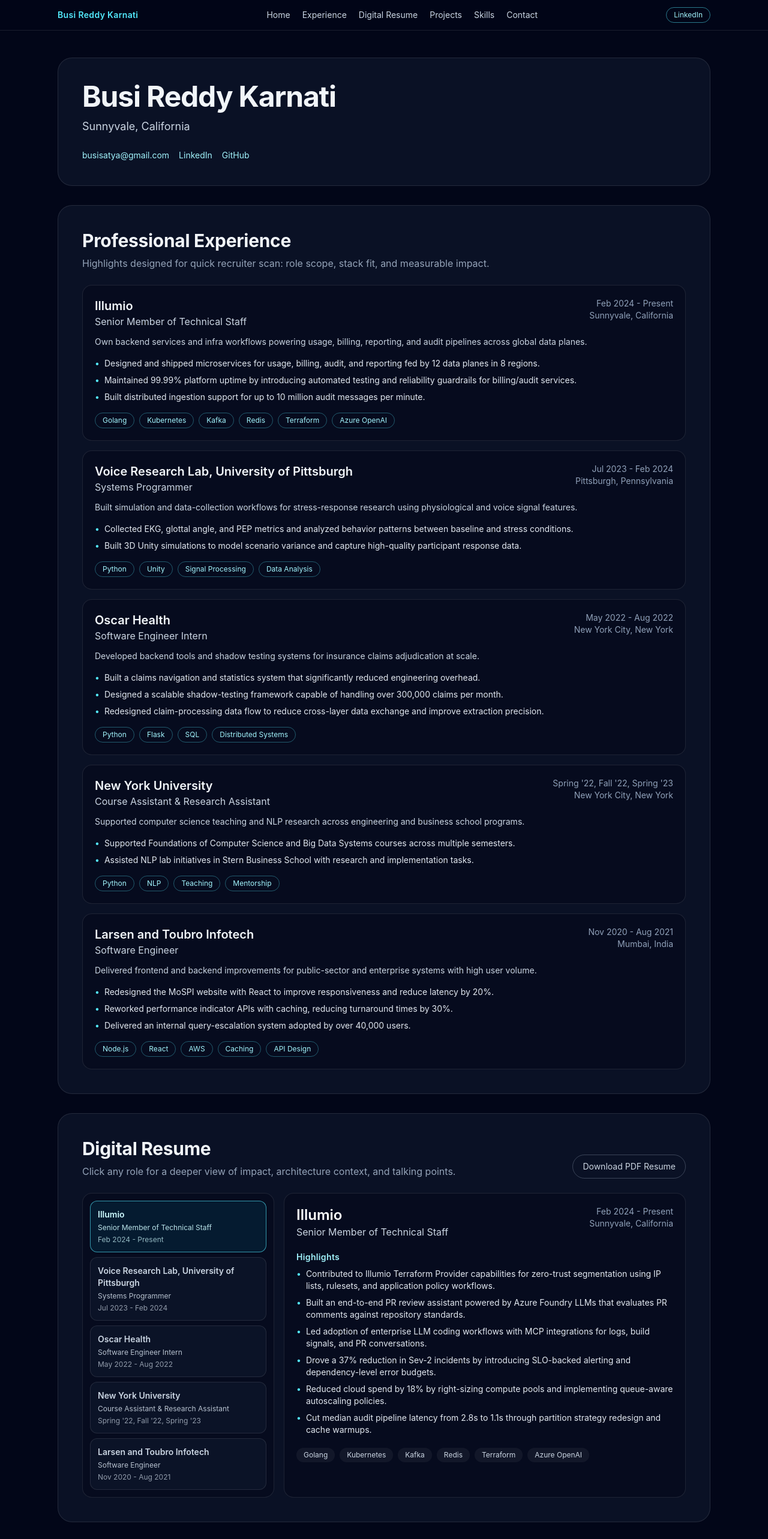
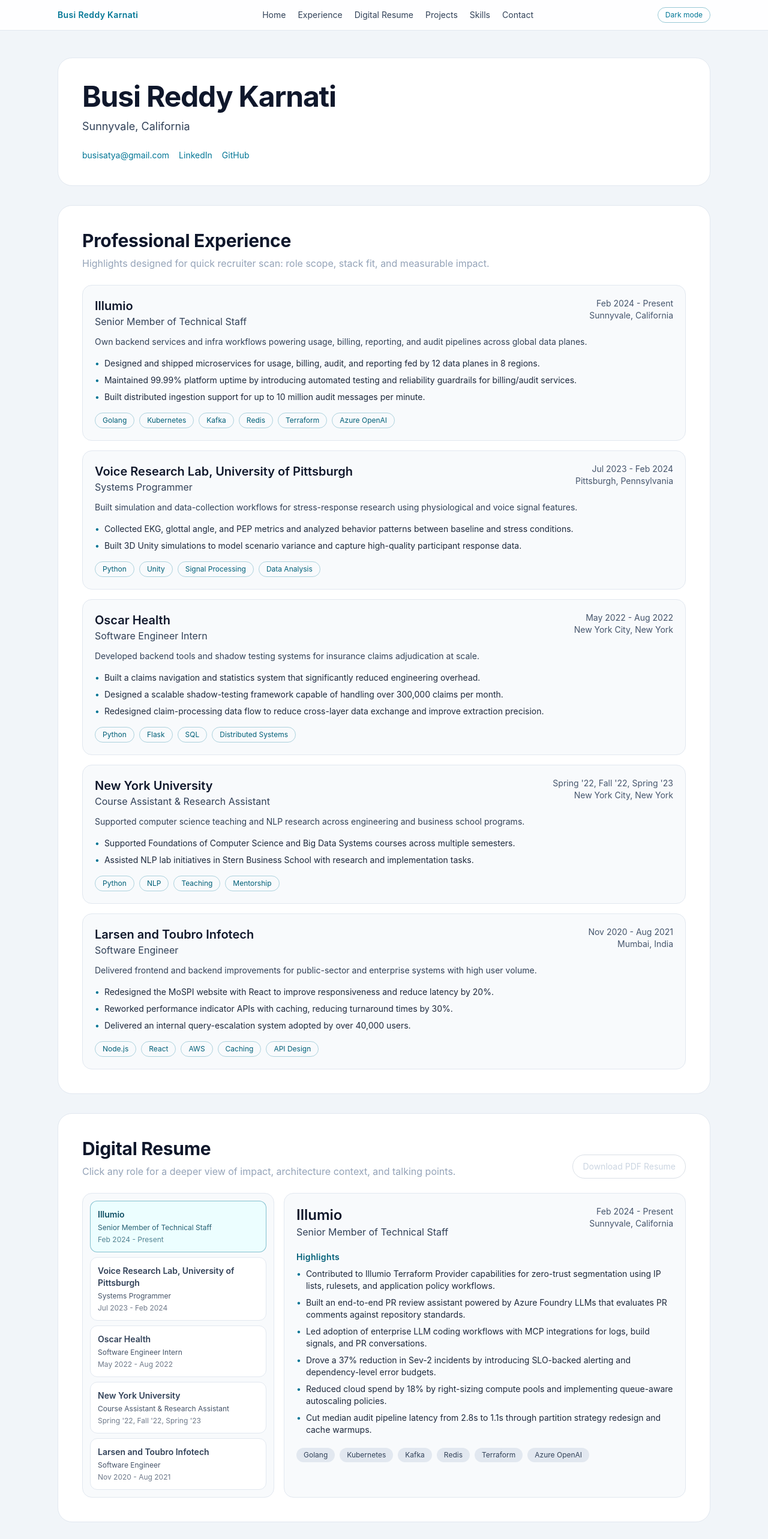
Before and after one commit to busi-reddy-karnati/busi-reddy-karnati.github.io, a React (Vite) app: page / in a window 1280 px wide. Shown: the top 2566 px of the page at 60% size. Built offline with nearby package versions, Linux system fonts and the light colour scheme.

Commit message:
Remove navbar LinkedIn button and add light-default theme toggle

```diff
--- a/src/App.tsx
+++ b/src/App.tsx
@@ -1,3 +1,4 @@
+import { useState } from 'react'
 import { Contact } from './components/sections/Contact'
 import { DigitalResume } from './components/sections/DigitalResume'
 import { Experience } from './components/sections/Experience'
@@ -7,16 +8,18 @@
 import { Navbar } from './components/layout/Navbar'
 
 function App() {
+  const [isDark, setIsDark] = useState(false)
+
   return (
-    <div className="min-h-screen bg-slate-950 text-slate-100">
-      <Navbar />
+    <div className={isDark ? 'min-h-screen bg-slate-950 text-slate-100' : 'min-h-screen bg-slate-100 text-slate-900'}>
+      <Navbar isDark={isDark} onToggleTheme={() => setIsDark((value) => !value)} />
       <main className="mx-auto flex max-w-6xl flex-col gap-8 px-4 pb-16 pt-24 md:px-8">
-        <Hero />
-        <Experience />
-        <DigitalResume />
-        <Projects />
-        <Skills />
-        <Contact />
+        <Hero isDark={isDark} />
+        <Experience isDark={isDark} />
+        <DigitalResume isDark={isDark} />
+        <Projects isDark={isDark} />
+        <Skills isDark={isDark} />
+        <Contact isDark={isDark} />
       </main>
     </div>
   )
--- a/src/components/layout/Navbar.tsx
+++ b/src/components/layout/Navbar.tsx
@@ -1,10 +1,19 @@
 import { navItems, profile } from '../../data/profile'
 
-export function Navbar() {
+type NavbarProps = {
+  isDark: boolean
+  onToggleTheme: () => void
+}
+
+export function Navbar({ isDark, onToggleTheme }: NavbarProps) {
   return (
-    <header className="fixed inset-x-0 top-0 z-40 border-b border-white/10 bg-slate-950/90 backdrop-blur">
+    <header
+      className={`fixed inset-x-0 top-0 z-40 border-b backdrop-blur ${
+        isDark ? 'border-white/10 bg-slate-950/90' : 'border-slate-200 bg-white/90'
+      }`}
+    >
       <div className="mx-auto flex max-w-6xl items-center justify-between px-4 py-3 md:px-8">
-        <a href="#home" className="text-sm font-semibold tracking-wide text-cyan-300">
+        <a href="#home" className={`text-sm font-semibold tracking-wide ${isDark ? 'text-cyan-300' : 'text-cyan-700'}`}>
           {profile.name}
         </a>
         <nav aria-label="Primary" className="hidden gap-5 md:flex">
@@ -12,20 +21,23 @@
             <a
               key={item.id}
               href={`#${item.id}`}
-              className="text-sm text-slate-300 transition hover:text-cyan-300"
+              className={`text-sm transition ${isDark ? 'text-slate-300 hover:text-cyan-300' : 'text-slate-700 hover:text-cyan-700'}`}
             >
               {item.label}
             </a>
           ))}
         </nav>
-        <a
-          href={profile.linkedin}
-          target="_blank"
-          rel="noreferrer"
-          className="rounded-full border border-cyan-300/50 px-3 py-1 text-xs text-cyan-200 transition hover:border-cyan-200 hover:text-white"
+        <button
+          type="button"
+          onClick={onToggleTheme}
+          className={`rounded-full border px-3 py-1 text-xs transition ${
+            isDark
+              ? 'border-cyan-300/50 text-cyan-200 hover:border-cyan-200 hover:text-white'
+              : 'border-cyan-700/40 text-cyan-700 hover:border-cyan-700 hover:text-cyan-900'
+          }`}
         >
-          LinkedIn
-        </a>
+          {isDark ? 'Light mode' : 'Dark mode'}
+        </button>
       </div>
     </header>
   )
--- a/src/components/sections/DigitalResume.tsx
+++ b/src/components/sections/DigitalResume.tsx
@@ -1,7 +1,11 @@
 import { useMemo, useState } from 'react'
 import { experiences } from '../../data/profile'
 
-export function DigitalResume() {
+type DigitalResumeProps = {
+  isDark: boolean
+}
+
+export function DigitalResume({ isDark }: DigitalResumeProps) {
   const [activeExperienceId, setActiveExperienceId] = useState(experiences[0]?.id ?? '')
 
   const activeExperience = useMemo(
@@ -14,7 +18,12 @@
   }
 
   return (
-    <section id="digital-resume" className="rounded-3xl border border-white/10 bg-slate-900/70 p-6 md:p-10">
+    <section
+      id="digital-resume"
+      className={`rounded-3xl border p-6 md:p-10 ${
+        isDark ? 'border-white/10 bg-slate-900/70' : 'border-slate-200 bg-white'
+      }`}
+    >
       <div className="flex flex-col gap-2 md:flex-row md:items-end md:justify-between">
         <div>
           <h2 className="section-title">Digital Resume</h2>
@@ -33,7 +42,11 @@
       </div>
 
       <div className="mt-6 grid gap-4 lg:grid-cols-[320px_1fr]">
-        <aside className="rounded-2xl border border-white/10 bg-slate-950/50 p-3">
+        <aside
+          className={`rounded-2xl border p-3 ${
+            isDark ? 'border-white/10 bg-slate-950/50' : 'border-slate-200 bg-slate-50'
+          }`}
+        >
           <div className="flex flex-col gap-2">
             {experiences.map((experience) => (
               <button
@@ -42,8 +55,12 @@
                 onClick={() => setActiveExperienceId(experience.id)}
                 className={`rounded-xl border px-3 py-3 text-left transition ${
                   activeExperience.id === experience.id
-                    ? 'border-cyan-300/60 bg-cyan-500/10 text-cyan-100'
-                    : 'border-white/10 bg-slate-900/70 text-slate-300 hover:border-cyan-300/40 hover:text-white'
+                    ? isDark
+                      ? 'border-cyan-300/60 bg-cyan-500/10 text-cyan-100'
+                      : 'border-cyan-700/45 bg-cyan-50 text-cyan-900'
+                    : isDark
+                      ? 'border-white/10 bg-slate-900/70 text-slate-300 hover:border-cyan-300/40 hover:text-white'
+                      : 'border-slate-200 bg-white text-slate-700 hover:border-cyan-700/40 hover:text-slate-900'
                 }`}
               >
                 <p className="text-sm font-semibold">{experience.company}</p>
@@ -54,24 +71,28 @@
           </div>
         </aside>
 
-        <article className="rounded-2xl border border-white/10 bg-slate-950/50 p-5">
+        <article
+          className={`rounded-2xl border p-5 ${
+            isDark ? 'border-white/10 bg-slate-950/50' : 'border-slate-200 bg-slate-50'
+          }`}
+        >
           <div className="flex flex-col gap-1 md:flex-row md:items-start md:justify-between">
             <div>
-              <h3 className="text-2xl font-semibold text-white">{activeExperience.company}</h3>
-              <p className="text-slate-300">{activeExperience.role}</p>
+              <h3 className={`text-2xl font-semibold ${isDark ? 'text-white' : 'text-slate-900'}`}>{activeExperience.company}</h3>
+              <p className={isDark ? 'text-slate-300' : 'text-slate-700'}>{activeExperience.role}</p>
             </div>
-            <div className="text-sm text-slate-400 md:text-right">
+            <div className={`text-sm md:text-right ${isDark ? 'text-slate-400' : 'text-slate-600'}`}>
               <p>{activeExperience.period}</p>
               <p>{activeExperience.location}</p>
             </div>
           </div>
 
           <div className="mt-5">
-            <h4 className="text-sm font-semibold tracking-wide text-cyan-200">Highlights</h4>
-            <ul className="mt-2 grid gap-2 text-sm text-slate-200">
+            <h4 className={`text-sm font-semibold tracking-wide ${isDark ? 'text-cyan-200' : 'text-cyan-800'}`}>Highlights</h4>
+            <ul className={`mt-2 grid gap-2 text-sm ${isDark ? 'text-slate-200' : 'text-slate-800'}`}>
               {activeExperience.highlights.map((bullet) => (
                 <li key={bullet} className="flex gap-2">
-                  <span className="text-cyan-300">•</span>
+                  <span className={isDark ? 'text-cyan-300' : 'text-cyan-700'}>•</span>
                   <span>{bullet}</span>
                 </li>
               ))}
@@ -80,7 +101,12 @@
 
           <div className="mt-5 flex flex-wrap gap-2">
             {activeExperience.stack.map((stack) => (
-              <span key={stack} className="rounded-full bg-white/5 px-3 py-1 text-xs text-slate-300">
+              <span
+                key={stack}
+                className={`rounded-full px-3 py-1 text-xs ${
+                  isDark ? 'bg-white/5 text-slate-300' : 'bg-slate-200 text-slate-700'
+                }`}
+              >
                 {stack}
               </span>
             ))}
--- a/src/components/sections/Experience.tsx
+++ b/src/components/sections/Experience.tsx
@@ -1,30 +1,44 @@
 import { experiences } from '../../data/profile'
 
-export function Experience() {
+type ExperienceProps = {
+  isDark: boolean
+}
+
+export function Experience({ isDark }: ExperienceProps) {
   return (
-    <section id="experience" className="rounded-3xl border border-white/10 bg-slate-900/70 p-6 md:p-10">
+    <section
+      id="experience"
+      className={`rounded-3xl border p-6 md:p-10 ${
+        isDark ? 'border-white/10 bg-slate-900/70' : 'border-slate-200 bg-white'
+      }`}
+    >
       <h2 className="section-title">Professional Experience</h2>
       <p className="section-subtitle">
         Highlights designed for quick recruiter scan: role scope, stack fit, and measurable impact.
       </p>
       <div className="mt-6 grid gap-4">
         {experiences.map((experience) => (
-          <article key={experience.id} className="rounded-2xl border border-white/10 bg-slate-950/50 p-5">
+          <article
+            key={experience.id}
+            className={`rounded-2xl border p-5 ${
+              isDark ? 'border-white/10 bg-slate-950/50' : 'border-slate-200 bg-slate-50'
+            }`}
+          >
             <div className="flex flex-col gap-1 md:flex-row md:items-start md:justify-between">
               <div>
                 <h3 className="text-xl font-semibold">{experience.company}</h3>
-                <p className="text-slate-300">{experience.role}</p>
+                <p className={isDark ? 'text-slate-300' : 'text-slate-700'}>{experience.role}</p>
               </div>
-              <div className="text-sm text-slate-400 md:text-right">
+              <div className={`text-sm md:text-right ${isDark ? 'text-slate-400' : 'text-slate-600'}`}>
                 <p>{experience.period}</p>
                 <p>{experience.location}</p>
               </div>
             </div>
-            <p className="mt-3 text-sm text-slate-300">{experience.summary}</p>
-            <ul className="mt-4 grid gap-2 text-sm text-slate-200">
+            <p className={`mt-3 text-sm ${isDark ? 'text-slate-300' : 'text-slate-700'}`}>{experience.summary}</p>
+            <ul className={`mt-4 grid gap-2 text-sm ${isDark ? 'text-slate-200' : 'text-slate-800'}`}>
               {experience.outcomes.map((outcome) => (
                 <li key={outcome} className="flex gap-2">
-                  <span className="text-cyan-300">•</span>
+                  <span className={isDark ? 'text-cyan-300' : 'text-cyan-700'}>•</span>
                   <span>{outcome}</span>
                 </li>
               ))}
@@ -33,7 +47,9 @@
               {experience.stack.map((item) => (
                 <span
                   key={item}
-                  className="rounded-full border border-cyan-300/35 px-3 py-1 text-xs text-cyan-200"
+                  className={`rounded-full border px-3 py-1 text-xs ${
+                    isDark ? 'border-cyan-300/35 text-cyan-200' : 'border-cyan-700/30 text-cyan-800'
+                  }`}
                 >
                   {item}
                 </span>
--- a/src/components/sections/Hero.tsx
+++ b/src/components/sections/Hero.tsx
@@ -1,18 +1,32 @@
 import { profile } from '../../data/profile'
 
-export function Hero() {
+type HeroProps = {
+  isDark: boolean
+}
+
+export function Hero({ isDark }: HeroProps) {
   return (
-    <section id="home" className="rounded-3xl border border-white/10 bg-slate-900/70 p-6 md:p-10">
+    <section
+      id="home"
+      className={`rounded-3xl border p-6 md:p-10 ${
+        isDark ? 'border-white/10 bg-slate-900/70' : 'border-slate-200 bg-white'
+      }`}
+    >
       <h1 className="text-3xl font-bold tracking-tight md:text-5xl">{profile.name}</h1>
-      <p className="mt-3 text-base text-slate-300 md:text-lg">{profile.location}</p>
-      <div className="mt-6 flex flex-wrap gap-4 text-sm text-slate-300">
-        <a href={`mailto:${profile.email}`} className="text-cyan-200 hover:text-cyan-100">
+      <p className={`mt-3 text-base md:text-lg ${isDark ? 'text-slate-300' : 'text-slate-700'}`}>{profile.location}</p>
+      <div className={`mt-6 flex flex-wrap gap-4 text-sm ${isDark ? 'text-slate-300' : 'text-slate-700'}`}>
+        <a href={`mailto:${profile.email}`} className={isDark ? 'text-cyan-200 hover:text-cyan-100' : 'text-cyan-700 hover:text-cyan-900'}>
           {profile.email}
         </a>
-        <a href={profile.linkedin} target="_blank" rel="noreferrer" className="text-cyan-200 hover:text-cyan-100">
+        <a
+          href={profile.linkedin}
+          target="_blank"
+          rel="noreferrer"
+          className={isDark ? 'text-cyan-200 hover:text-cyan-100' : 'text-cyan-700 hover:text-cyan-900'}
+        >
           LinkedIn
         </a>
-        <a href={profile.github} target="_blank" rel="noreferrer" className="text-cyan-200 hover:text-cyan-100">
+        <a href={profile.github} target="_blank" rel="noreferrer" className={isDark ? 'text-cyan-200 hover:text-cyan-100' : 'text-cyan-700 hover:text-cyan-900'}>
           GitHub
         </a>
       </div>
--- a/src/styles/global.css
+++ b/src/styles/global.css
@@ -1,7 +1,7 @@
 @import "tailwindcss";
 
 :root {
-  color-scheme: dark;
+  color-scheme: light;
 }
 
 html {
@@ -11,7 +11,7 @@
 body {
   margin: 0;
   font-family: Inter, ui-sans-serif, system-ui, -apple-system, Segoe UI, Roboto, Helvetica, Arial, sans-serif;
-  background: radial-gradient(circle at top, #0f172a, #020617 40%);
+  background: #f1f5f9;
 }
 
 a {
```
Also changed, not shown: src/components/sections/Contact.tsx (+39 -12 lines), src/components/sections/Projects.tsx (+38 -11 lines), src/components/sections/Skills.tsx (+24 -5 lines).
